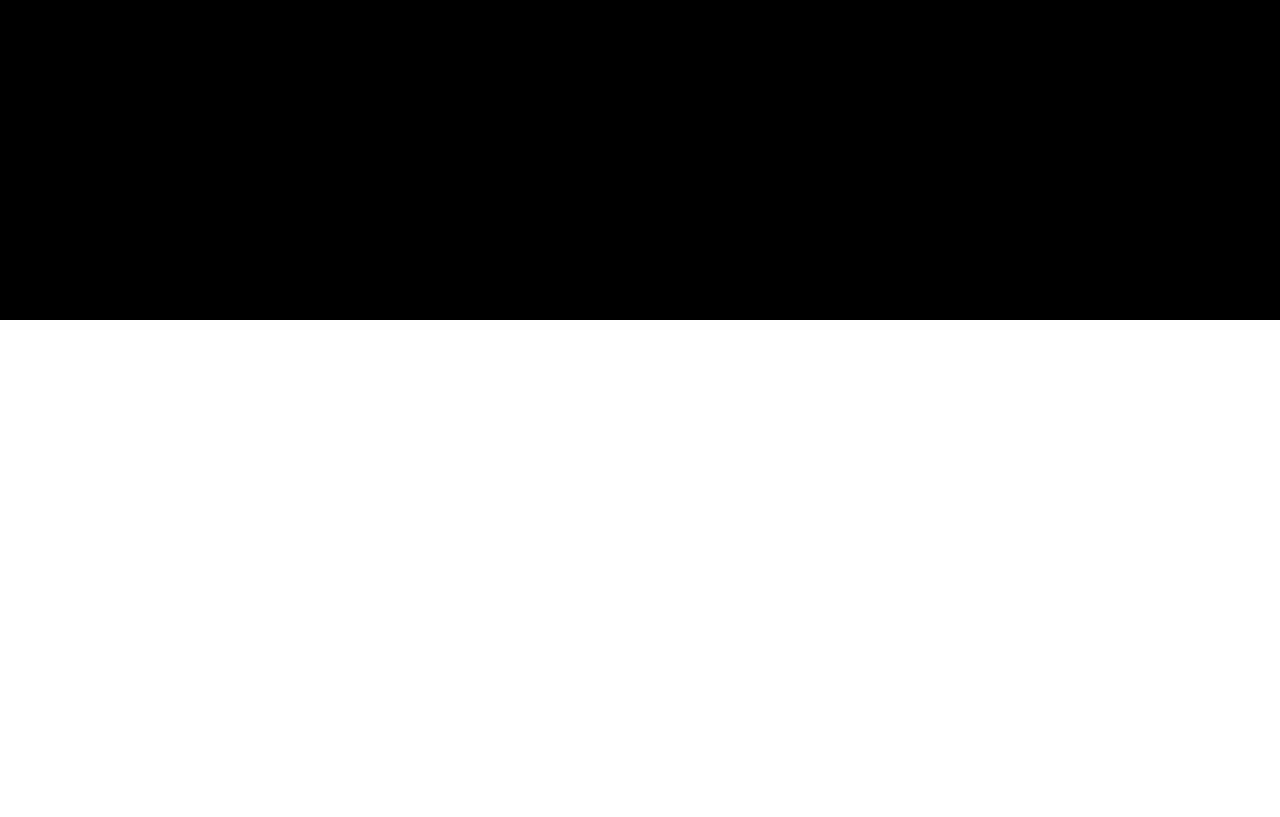
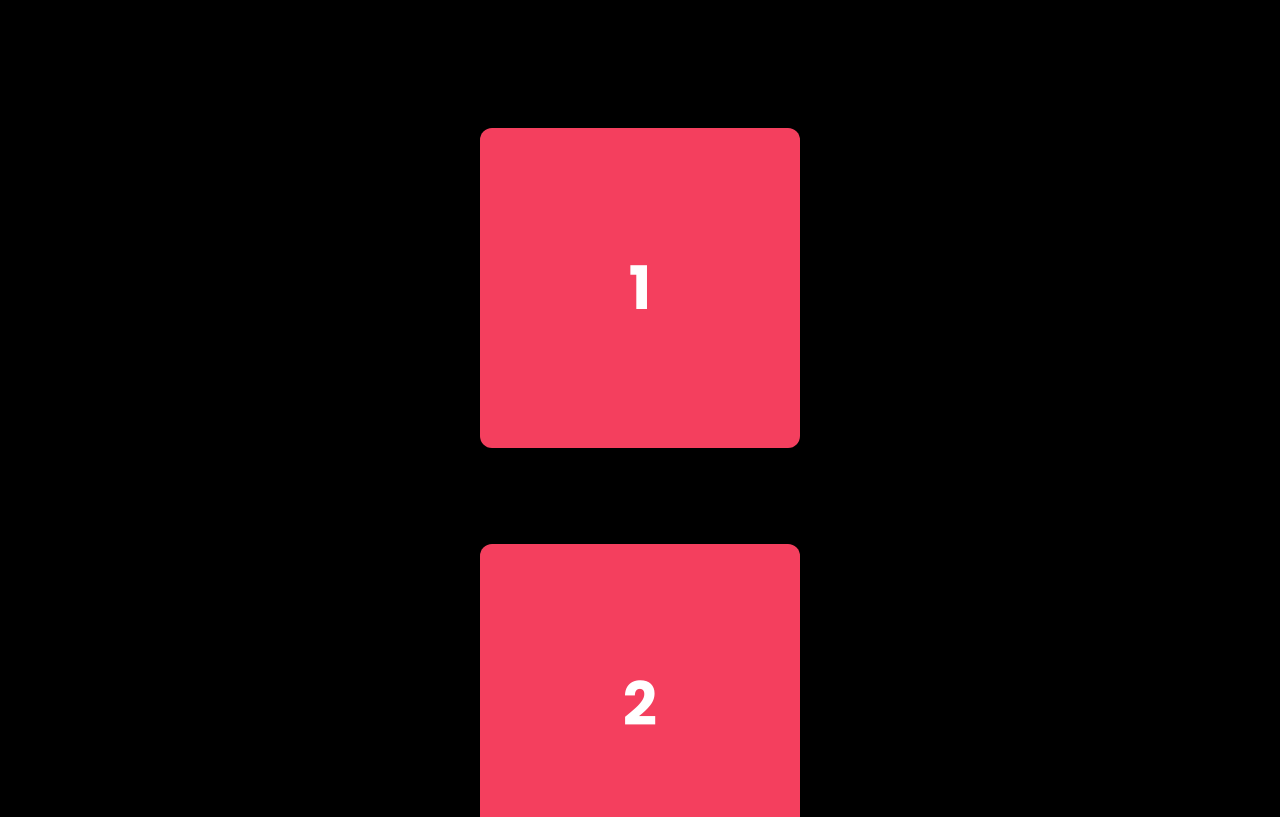
Before and after one commit to javi-diaz47/image-gallery, a React (Vite) app: page / in a window 1280 px wide. Shown: the part 480-1297 px from the top of the page. Before the commit the page ends 800 px from the top, so only its background shows below. Built offline with nearby package versions, Linux system fonts and the light colour scheme.

Commit message:
feat: add infinite scroll mockup

```diff
--- a/src/App.tsx
+++ b/src/App.tsx
@@ -1,10 +1,58 @@
-import React from "react";
+import React, { useEffect, useRef, useState } from "react";
 import { Header } from "./components/Header/Header";
 
 export const App = (): JSX.Element => {
+  const [boxes, setBoxes] = useState<number[]>([0, 0]);
+
+  const lastRef = useRef<HTMLDivElement | null>(null);
+
+  const observer = useRef<IntersectionObserver>();
+
+  useEffect(() => {
+    observer.current = new IntersectionObserver((entries) => {
+      if (entries[0].isIntersecting && lastRef.current !== null) {
+        setBoxes([...boxes, 0]);
+        observer.current?.unobserve(lastRef.current);
+      }
+    });
+
+    if (lastRef.current !== null) {
+      observer.current.observe(lastRef.current);
+      console.log("observing");
+    }
+
+    return () => {
+      observer.current?.disconnect();
+    };
+  });
+
   return (
-    <div className="w-full min-h-screen bg-black flex justify-center py-24">
+    <div className="w-full min-h-screen bg-black flex flex-col items-center py-24 gap-32">
       <Header />
+      <li className="flex flex-col gap-24">
+        {boxes.map((_, i) => {
+          if (i + 1 === boxes.length) {
+            return (
+              <div
+                key={i}
+                ref={lastRef}
+                className="rounded-xl w-80 h-80 grid place-items-center text-6xl font-bold text-white bg-rose-500"
+              >
+                {i + 1} Me
+              </div>
+            );
+          }
+
+          return (
+            <div
+              key={i}
+              className="rounded-xl w-80 h-80 grid place-items-center text-6xl font-bold text-white bg-rose-500"
+            >
+              {i + 1}
+            </div>
+          );
+        })}
+      </li>
     </div>
   );
 };
```
